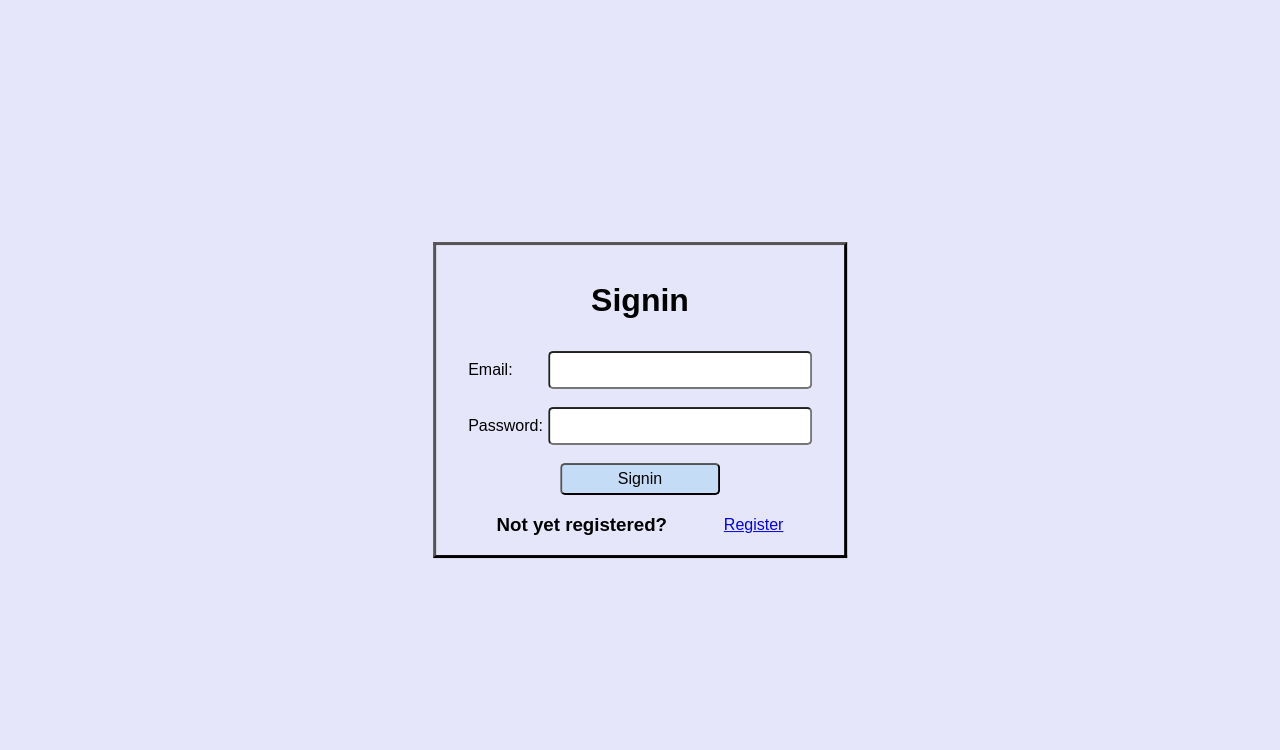
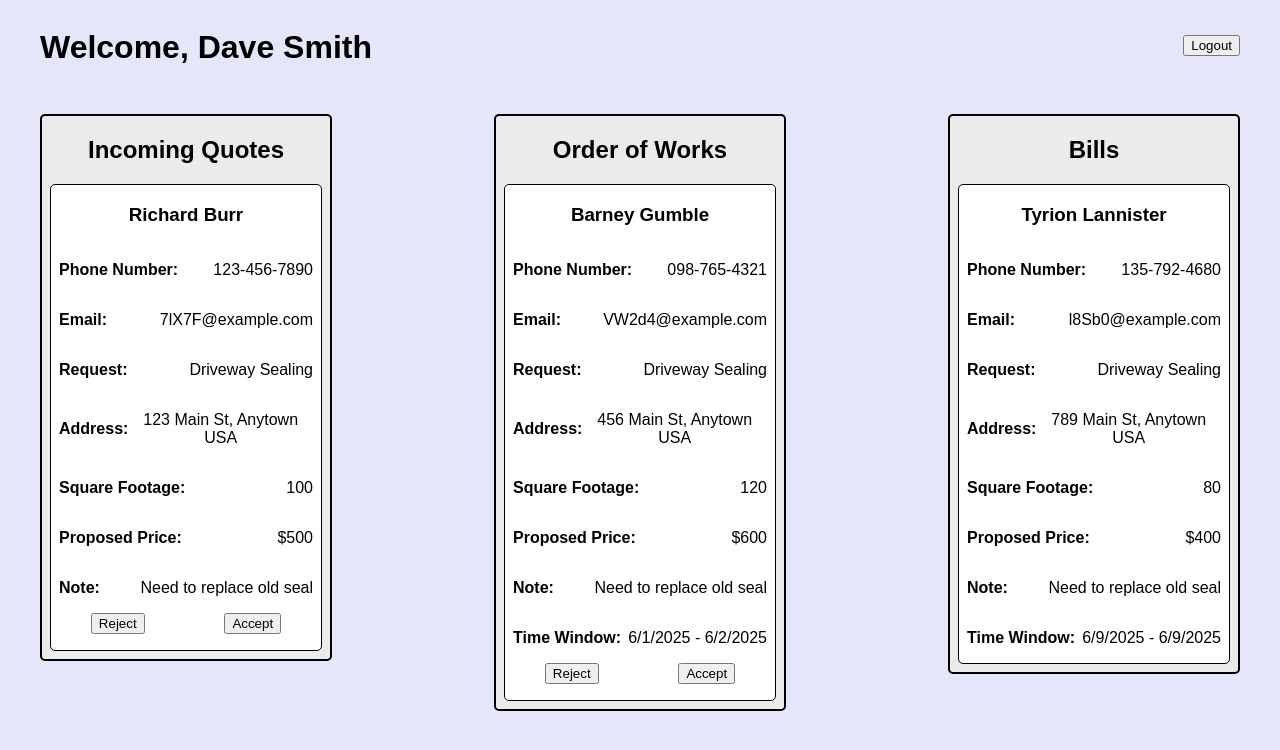
Before and after one commit to dpop09/DBMS-Project-2, a React (Vite) app in the folder frontend/: page /davesmithdashboard in a window 1280 px wide. Before the commit this address led to /. Shown: the top 750 px of the page. Built offline with nearby package versions, Linux system fonts and the light colour scheme.

Commit message:
dave smith dashboard concept

```diff
--- a/frontend/src/App.jsx
+++ b/frontend/src/App.jsx
@@ -1,5 +1,6 @@
 import {BrowserRouter as Router, Routes, Route, Navigate} from 'react-router-dom'
 import Signin from './Signin.jsx'
+import DaveSmithDashboard from './DaveSmithDashboard.jsx'
 import Home from './Home.jsx'
 import Register from './Register.jsx'
 
@@ -14,10 +15,17 @@ function App() {
             element={<Signin />}
           />
           <Route
+            exact
             path='/register'
             element={<Register />}
           />
           <Route
+            exact
+            path='/davesmithdashboard'
+            element={<DaveSmithDashboard />}
+          />
+          <Route
+            exact
             path='/home'
             element={<Home />}
           />
--- /dev/null
+++ b/frontend/src/DaveSmithDashboard.jsx
@@ -0,0 +1,142 @@
+import React from "react";
+import { Link, useNavigate } from "react-router-dom";
+
+function DaveSmithDashboard() {
+
+    const navigate = useNavigate();
+
+    const handleLogout = () => {
+        navigate('/');
+    }
+
+    return (
+        <div id="ds-div-container">
+            <div id="ds-div-header">
+                <h1 id="ds-h1-title">Welcome, Dave Smith</h1>
+                <button onClick={handleLogout}>Logout</button>
+            </div>
+            <div id="ds-div-flexbox">
+                <div id="ds-div-request-container">
+                    <h2>Incoming Quotes</h2>
+                    <div id="ds-div-card">
+                        <h3>Richard Burr</h3>
+                        <div id="ds-div-cardrow">
+                            <p id="ds-p-cardrowlabel">Phone Number:</p>
+                            <p>123-456-7890</p>
+                        </div>
+                        <div id="ds-div-cardrow">
+                            <p id="ds-p-cardrowlabel">Email:</p>
+                            <p>7lX7F@example.com</p>
+                        </div>
+                        <div id="ds-div-cardrow">
+                            <p id="ds-p-cardrowlabel">Request:</p>
+                            <p>Driveway Sealing</p>
+                        </div>
+                        <div id="ds-div-cardrow">
+                            <p id="ds-p-cardrowlabel">Address:</p>
+                            <p>123 Main St, Anytown USA</p>
+                        </div>
+                        <div id="ds-div-cardrow">
+                            <p id="ds-p-cardrowlabel">Square Footage:</p>
+                            <p>100</p>
+                        </div>
+                        <div id="ds-div-cardrow">
+                            <p id="ds-p-cardrowlabel">Proposed Price:</p>
+                            <p>$500</p>
+                        </div>
+                        <div id="ds-div-cardrow">
+                            <p id="ds-p-cardrowlabel">Note:</p>
+                            <p>Need to replace old seal</p>
+                        </div>
+                        <div id="ds-div-buttons">
+                            <button>Reject</button>
+                            <button>Accept</button>
+                        </div>
+                    </div>
+                </div>
+                <div id="ds-div-request-container">
+                    <h2>Order of Works</h2>
+                    <div id="ds-div-card">
+                        <h3>Barney Gumble</h3>
+                        <div id="ds-div-cardrow">
+                            <p id="ds-p-cardrowlabel">Phone Number:</p>
+                            <p>098-765-4321</p>
+                        </div>
+                        <div id="ds-div-cardrow">
+                            <p id="ds-p-cardrowlabel">Email:</p>
+                            <p>VW2d4@example.com</p>
+                        </div>
+                        <div id="ds-div-cardrow">
+                            <p id="ds-p-cardrowlabel">Request:</p>
+                            <p>Driveway Sealing</p>
+                        </div>
+                        <div id="ds-div-cardrow">
+                            <p id="ds-p-cardrowlabel">Address:</p>
+                            <p>456 Main St, Anytown USA</p>
+                        </div>
+                        <div id="ds-div-cardrow">
+                            <p id="ds-p-cardrowlabel">Square Footage:</p>
+                            <p>120</p>
+                        </div>
+                        <div id="ds-div-cardrow">
+                            <p id="ds-p-cardrowlabel">Proposed Price:</p>
+                            <p>$600</p>
+                        </div>
+                        <div id="ds-div-cardrow">
+                            <p id="ds-p-cardrowlabel">Note:</p>
+                            <p>Need to replace old seal</p>
+                        </div>
+                        <div id="ds-div-cardrow">
+                            <p id="ds-p-cardrowlabel">Time Window: </p>
+                            <p>6/1/2025 - 6/2/2025</p>
+                        </div>
+                        <div id="ds-div-buttons">
+                            <button>Reject</button>
+                            <button>Accept</button>
+                        </div>
+                    </div>
+                </div>
+                <div id="ds-div-request-container">
+                    <h2>Bills</h2>
+                    <div id="ds-div-card">
+                        <h3>Tyrion Lannister</h3>
+                        <div id="ds-div-cardrow">
+                            <p id="ds-p-cardrowlabel">Phone Number:</p>
+                            <p>135-792-4680</p>
+                        </div>
+                        <div id="ds-div-cardrow">
+                            <p id="ds-p-cardrowlabel">Email:</p>
+                            <p>l8Sb0@example.com</p>
+                        </div>
+                        <div id="ds-div-cardrow">
+                            <p id="ds-p-cardrowlabel">Request:</p>
+                            <p>Driveway Sealing</p>
+                        </div>
+                        <div id="ds-div-cardrow">
+                            <p id="ds-p-cardrowlabel">Address:</p>
+                            <p>789 Main St, Anytown USA</p>
+                        </div>
+                        <div id="ds-div-cardrow">
+                            <p id="ds-p-cardrowlabel">Square Footage:</p>
+                            <p>80</p>
+                        </div>
+                        <div id="ds-div-cardrow">
+                            <p id="ds-p-cardrowlabel">Proposed Price:</p>
+                            <p>$400</p>
+                        </div>
+                        <div id="ds-div-cardrow">
+                            <p id="ds-p-cardrowlabel">Note:</p>
+                            <p>Need to replace old seal</p>
+                        </div>
+                        <div id="ds-div-cardrow">
+                            <p id="ds-p-cardrowlabel">Time Window: </p>
+                            <p>6/9/2025 - 6/9/2025</p>
+                        </div>
+                    </div>
+                </div>
+            </div>
+        </div>
+    );
+}
+
+export default DaveSmithDashboard
--- a/frontend/src/Signin.jsx
+++ b/frontend/src/Signin.jsx
@@ -2,6 +2,9 @@ import React from "react";
 import { Link, useNavigate } from "react-router-dom";
 
 function Signin() {
+
+    const DAVE_SMITH_EMAIL = "davesmith@gmail.com";
+    const DAVE_SMITH_PASSWORD = "dsmith123";
 
     const navigate = useNavigate();
 
@@ -9,11 +12,15 @@ function Signin() {
         event.preventDefault();
         const email = document.getElementById("email").value;
         const password = document.getElementById("password").value;
-        if (!email || !password) {
+        if (!email || !password) { // check if email or password is empty
             alert("Please fill in all fields");
             return;
         }
-        try {
+        if (email === DAVE_SMITH_EMAIL && password === DAVE_SMITH_PASSWORD) { // check for Dave Smith credentials
+            navigate('/davesmithdashboard');
+            return;
+        }
+        try { // otherwise check if client's email and password are valid
             const response = await fetch('http://localhost:8081/signin', {
                 method: 'POST',
                 headers: {'Content-type': 'application/json'},
--- a/frontend/src/styling.css
+++ b/frontend/src/styling.css
@@ -158,6 +158,77 @@ Register.jsx component styling
 }
 
 /*///////////////////////////////////////////////////////////////////////////////////////////////////////////////////////////////////////////////////////////////////
+DaveSmithDashboard.jsx component styling
+///////////////////////////////////////////////////////////////////////////////////////////////////////////////////////////////////////////////////////////////////*/
+
+#ds-div-header {
+  display: flex;
+  flex-direction: row;
+  justify-content: space-between;
+  align-items: center;
+}
+
+#ds-div-container {
+  text-align: center;
+  padding: 2rem;
+  padding-top: 0;
+}
+
+#ds-h1-title {
+  font-size: 2rem;
+  margin-bottom: 1rem;
+}
+
+#ds-div-flexbox {
+  display: flex;
+  flex-direction: row;
+  justify-content: space-between;
+  align-items: top;
+  margin-top: 2rem;
+}
+
+#ds-div-request-container {
+  background-color: #ebebeb;
+  width: 24%;
+  height: 50%;
+  border: 2px solid black;
+  border-radius: 5px;
+  margin-bottom: 1rem;
+}
+
+#ds-div-card {
+  background-color: #ffffff;
+  flex-direction: row;
+  justify-content: space-between;
+  align-items: center;
+  border: 1px solid black;
+  border-radius: 5px;
+  margin: 0.5rem;
+}
+
+#ds-div-cardrow {
+  display: flex;
+  flex-direction: row;
+  justify-content: space-between;
+  align-items: center;
+  margin-left: 0.5rem;
+  margin-right: 0.5rem;
+}
+
+#ds-p-cardrowlabel {
+  font-weight: bold;
+}
+
+#ds-div-buttons {
+  display: flex;
+  flex-direction: row;
+  justify-content: space-around;
+  align-items: center;
+  margin-bottom: 1rem;
+}
+
+
+/*///////////////////////////////////////////////////////////////////////////////////////////////////////////////////////////////////////////////////////////////////
 Home.jsx component styling
 ///////////////////////////////////////////////////////////////////////////////////////////////////////////////////////////////////////////////////////////////////*/
 
```
